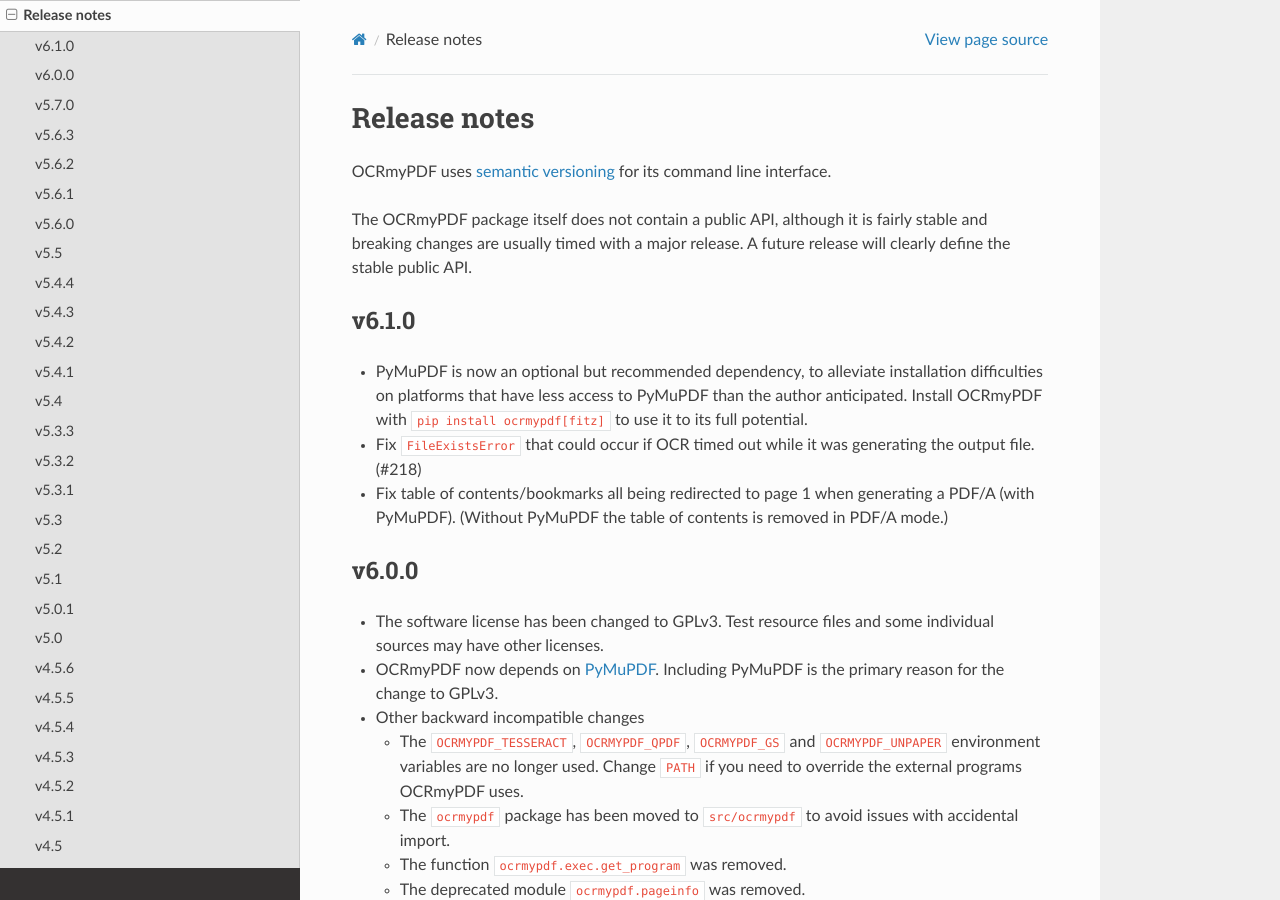
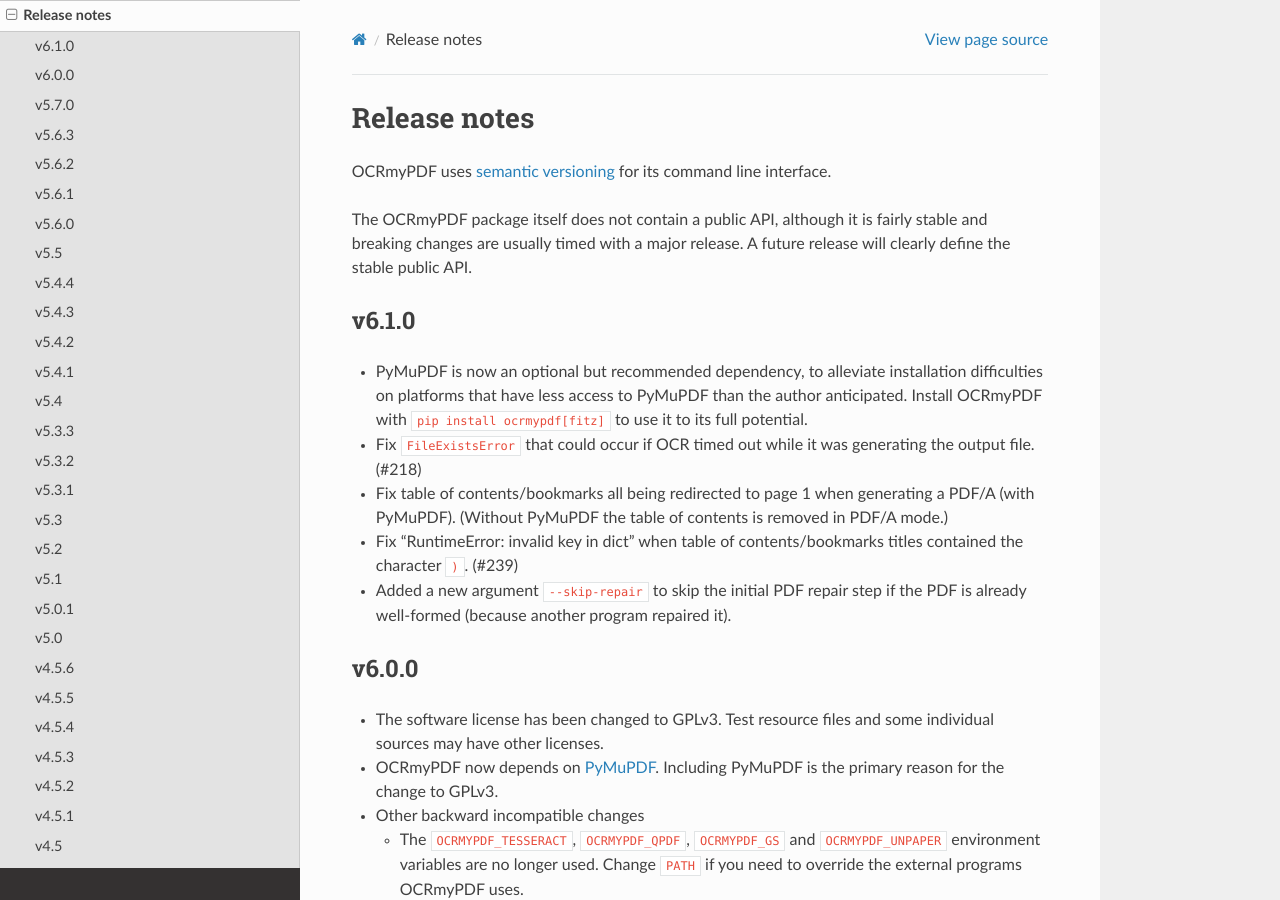
Before and after one commit to AI-General/OCRmyPDF, a Sphinx documentation site: the page built from docs/release_notes.rst, in a window 1280 px wide and 900 px high. Built offline with Sphinx 7.4.7 and the Read the Docs theme 2.0.0, drawn with Linux system fonts in a browser that asks for light colours.

Commit message:
Update release notes

```diff
--- a/docs/release_notes.rst
+++ b/docs/release_notes.rst
@@ -13,6 +13,10 @@
 -   Fix ``FileExistsError`` that could occur if OCR timed out while it was generating the output file. (#218)
 
 -   Fix table of contents/bookmarks all being redirected to page 1 when generating a PDF/A (with PyMuPDF).  (Without PyMuPDF the table of contents is removed in PDF/A mode.)
+
+-   Fix "RuntimeError: invalid key in dict" when table of contents/bookmarks titles contained the character ``)``. (#239)
+
+-   Added a new argument ``--skip-repair`` to skip the initial PDF repair step if the PDF is already well-formed (because another program repaired it).
 
 
 v6.0.0
```
